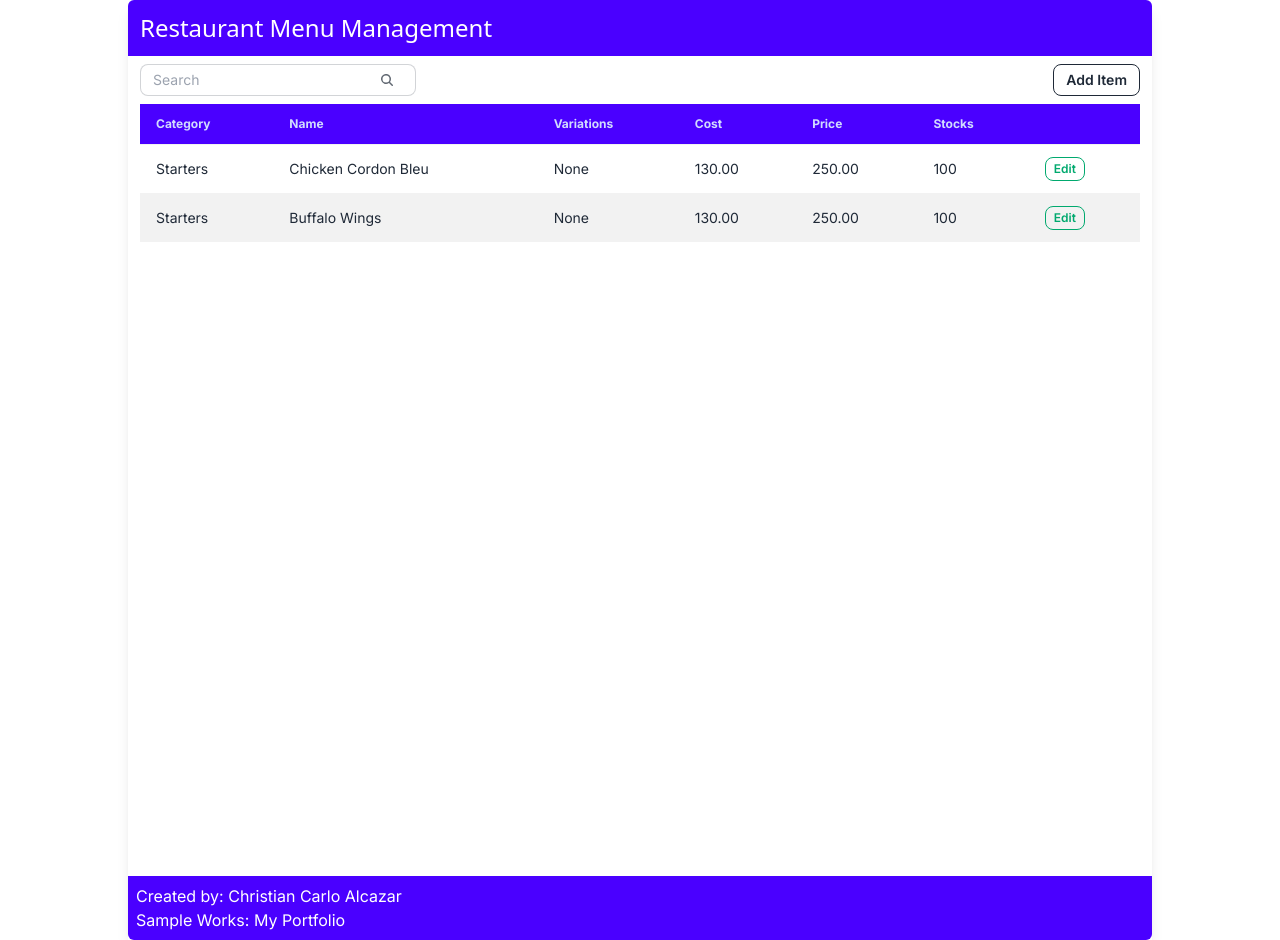
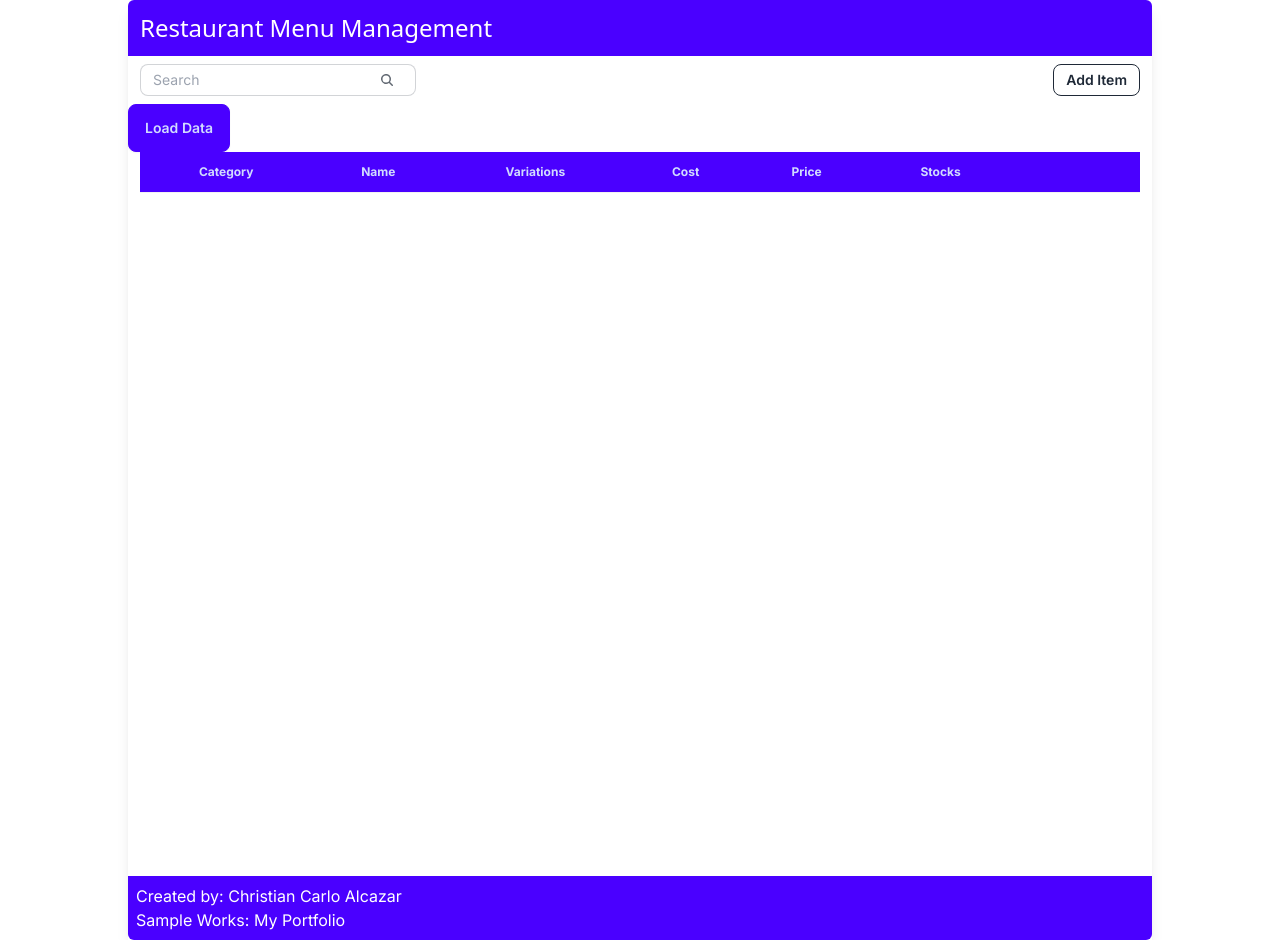
Before and after one commit to ccfalcazar/restaurantapp, a Next.js app: page / in a window 1280 px wide. Built offline with nearby package versions, Linux system fonts and the light colour scheme.

Commit message:
UpdateRead

```diff
--- a/app/components/ContentTable.tsx
+++ b/app/components/ContentTable.tsx
@@ -1,9 +1,50 @@
-import React from 'react'
+import React, { useEffect, useState } from 'react'
+import { app } from './../firebase-config'
+import { getDatabase, ref, onValue} from 'firebase/database';
+import Rows from './Rows';
+const ContentTable = () => {
 
-const ContentTable = () => {
-  return (
+const db = getDatabase(app);
+const path = 'menuitems/';
+
+const [ListRow, setRows] = useState(new Array());
+const [isLoaded, setIsLoaded] = useState(0);
+var arr = new Array();
+ function ReadData()
+ {
+    let databaseRef = ref(db, path);
+    onValue(databaseRef, (record)=>{
+        record.forEach((child)=>{
+            let CategoryRef = ref(db, path + child.key + '/');
+            onValue(CategoryRef, (Category)=>{
+                Category.forEach((name)=>{
+                    let NameRef = ref(db, path + child.key + '/' + name.key + '/');
+                    onValue(NameRef, (Name)=>{
+                        Name.forEach((variant)=>{
+                            const temp = {
+                                Category: child.key,
+                                Name: name.key,
+                                Variant: variant.key,
+                                Cost: variant.val().cost,
+                                Price: variant.val().price,
+                                Stock: variant.val().stocks
+                            }
+                            arr = [...arr, temp];
+                        })
+                        setRows (arr);
+                    })
+                })
+            })
+        })
+        console.log(ListRow);
+    });
+ }
+
+ return (
+    <>
+    <button className='btn btn-primary' onClick={ReadData}>Load Data</button>
     <div className='overflow-x-auto mx-3'>
-        <table className='table table-zebra'>
+        <table className='table table-zebra text-center'>
             <thead className='bg-primary text-primary-content'>
             <tr>
                 <th>
@@ -25,59 +66,25 @@ const ContentTable = () => {
                     Stocks
                 </th>
                 <th>
+
+                </th>
+                <th>
+
                 </th>
             </tr>
             </thead>
             <tbody>
-            <tr>
-                <td>
-                    Starters
-                </td>
-                <td>
-                    Chicken Cordon Bleu
-                </td>
-                <td>
-                    None
-                </td>
-                <td>
-                    130.00
-                </td>
-                <td>
-                    250.00
-                </td>
-                <td>
-                    100
-                </td>
-                <td>
-                    <button className='btn btn-outline btn-xs btn-success'>Edit</button>
-                </td>
-            </tr>
-            <tr>
-                <td>
-                    Starters
-                </td>
-                <td>
-                    Buffalo Wings
-                </td>
-                <td>
-                    None
-                </td>
-                <td>
-                    130.00
-                </td>
-                <td>
-                    250.00
-                </td>
-                <td>
-                    100
-                </td>
-                <td>
-                    <button className='btn btn-outline btn-xs btn-success'>Edit</button>
-                </td>
-            </tr>
+                {
+                    ListRow.map((row,index)=>{
+                        return(
+                            <Rows key={index} Category={row.Category} Name={row.Name} Variant={row.Variant} Cost={row.Cost} Price={row.Price} Stock={row.Stock} />
+                        )
+                    })
+                }
             </tbody>
         </table>
     </div>
+    </>
   )
 }
 
--- /dev/null
+++ b/app/components/Rows.tsx
@@ -0,0 +1,35 @@
+import { memo } from "react"
+
+interface Props{
+    Category: string,
+    Name: string,
+    Variant: string,
+    Cost: string,
+    Price: string,
+    Stock: string
+}
+
+const Rows = ({Category,Name,Variant,Cost,Price,Stock}:Props) => {
+  return (
+    <tr className="">
+    <td>{Category}</td>
+    <td>{Name}</td>
+    <td>{Variant}</td>
+    <td>{Cost}</td>
+    <td>{Price}</td>
+    <td>{Stock}</td>
+    <td>
+        <button className="btn btn-success btn-xs btn-outline">
+            Edit
+        </button>
+    </td>
+    <td>
+        <button className="btn btn-error btn-xs btn-outline">
+            Delete
+        </button>
+    </td>
+    </tr>
+  )
+}
+
+export default memo(Rows)
--- a/app/components/SideBar.tsx
+++ b/app/components/SideBar.tsx
@@ -1,13 +1,13 @@
 import React, { useEffect, useState } from 'react'
 import { app } from './../firebase-config'
-import { getDatabase, push, ref, set} from 'firebase/database';
+import { getDatabase, ref, set} from 'firebase/database';
 import Variation from './Variation';
 
 const SideBar = () => {
 
     const Options = {
         id: 0,
-        name: '',
+        name: 'Default',
         cost: 0,
         price: 0,
         stock: 0
@@ -17,11 +17,12 @@ const SideBar = () => {
     const [Name, setName] = useState('');
     const [CategoryCSS, setCategoryCSS] = useState('input input-sm input-bordered');
     const [NameCSS, setNameCSS] = useState('input input-sm input-bordered');
+
     function AddOptions()
     {
         const temp = {
             id: 0,
-            name: '',
+            name: 'Default',
             cost: 0,
             price: 0,
             stock: 0
@@ -125,7 +126,7 @@ const SideBar = () => {
         setCategory('');
         setName('');
         let Variants = ListOptions.filter(Opt => Opt.id == 0);
-        Variants[0].name = '';
+        Variants[0].name = 'Default';
         Variants[0].cost = 0;
         Variants[0].price = 0;
         Variants[0].stock = 0;
```
